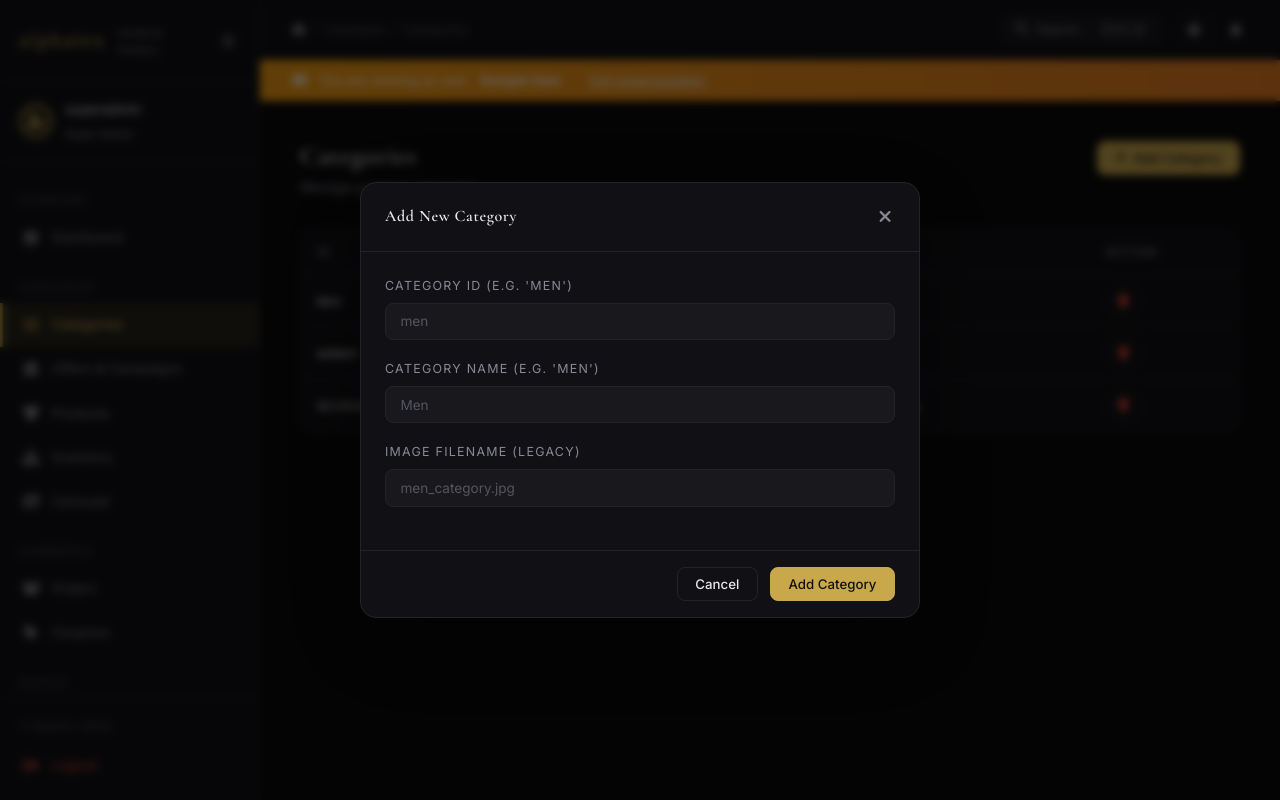
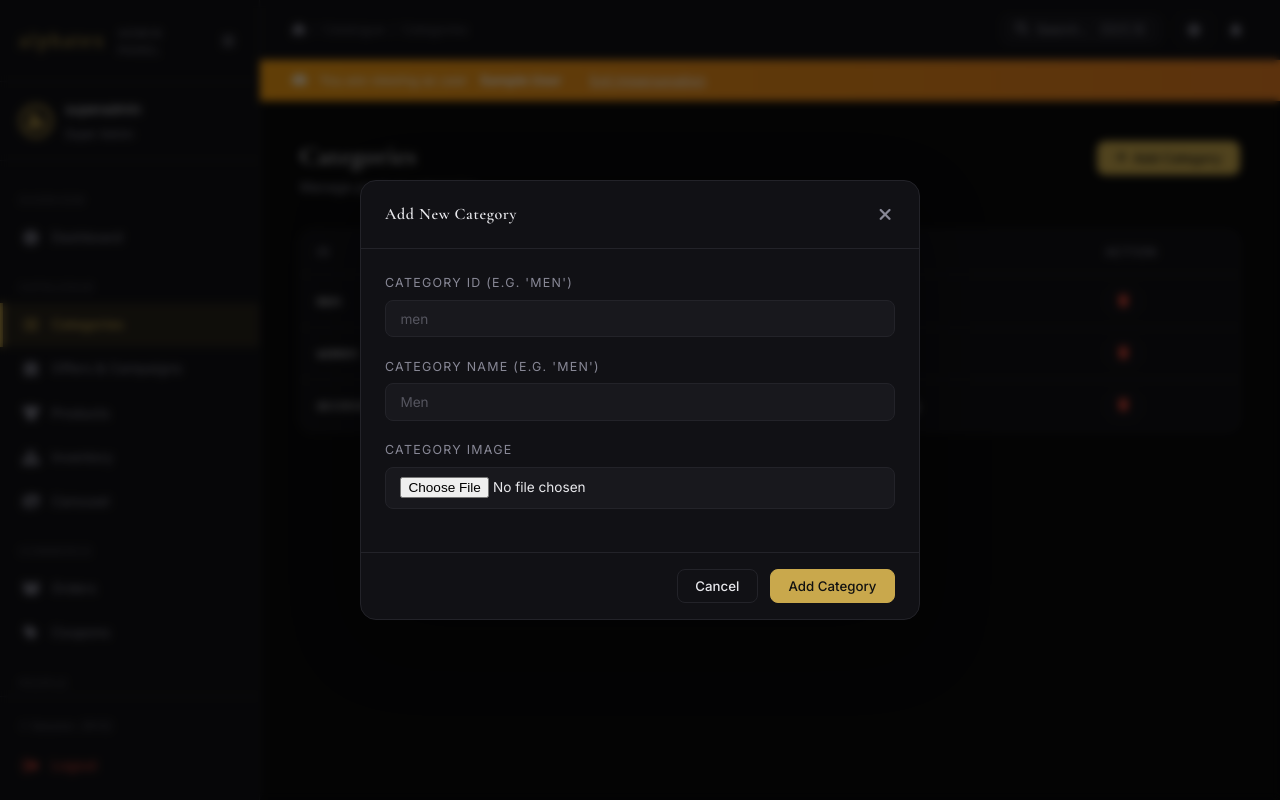
Before and after one commit to pythonicshariful/alphatex, a Flask app: page /admin/categories in a window 1280 px wide, after a click on "Add Category". Run offline with Flask 3, Linux system fonts and the light colour scheme; the visitor is signed in with stand-in values (Sample User, id 1); data comes from the database, SQL or seed files in the repository.

Commit message:
Add category image upload and optimize all uploads (carousel, offer, avatar, category) to WebP format

```diff
--- a/admin/routes.py
+++ b/admin/routes.py
@@ -465,11 +465,19 @@ def categories(admin):
         # Add new category
         cat_id = request.form.get('id')
         name = request.form.get('name')
-        image = request.form.get('image', 'product_1.jpg')
+        file = request.files.get('image')
+
         if Category.query.get(cat_id):
             flash('Category ID already exists.', 'error')
         else:
-            cat = Category(id=cat_id, name=name, image=image)
+            image_filename = 'product_1.jpg'
+            if file and file.filename:
+                from utils.images import optimize_and_save_image
+                upload_dir = os.path.join(current_app.root_path, 'static', 'images')
+                filename_base = f"category_{secure_filename(cat_id)}"
+                image_filename = optimize_and_save_image(file, upload_dir, filename_base, max_width=800)
+
+            cat = Category(id=cat_id, name=name, image=image_filename)
             db.session.add(cat)
             db.session.commit()
             flash('Category added.', 'success')
@@ -505,12 +513,11 @@ def offers(admin):
             from werkzeug.utils import secure_filename
             import os
             from flask import current_app
+            from utils.images import optimize_and_save_image
             filename = secure_filename(file.filename)
+            filename_base = os.path.splitext(filename)[0]
             upload_dir = os.path.join(current_app.root_path, 'static', 'images', 'offers')
-            os.makedirs(upload_dir, exist_ok=True)
-            filepath = os.path.join(upload_dir, filename)
-            file.save(filepath)
-            banner_image = filename
+            banner_image = optimize_and_save_image(file, upload_dir, filename_base, max_width=1200)
 
         if Offer.query.filter_by(slug=slug).first():
             flash('Offer slug already exists.', 'error')
@@ -552,14 +559,17 @@ def carousel(admin):
             order = 0
 
         if file and file.filename:
+            from werkzeug.utils import secure_filename
+            import os
+            from flask import current_app
+            from utils.images import optimize_and_save_image
             filename = secure_filename(file.filename)
+            filename_base = os.path.splitext(filename)[0]
             upload_dir = os.path.join(current_app.root_path, 'static', 'images')
-            os.makedirs(upload_dir, exist_ok=True)
-            filepath = os.path.join(upload_dir, filename)
-            file.save(filepath)
+            saved_filename = optimize_and_save_image(file, upload_dir, filename_base, max_width=2000)
 
             slide = CarouselSlide(
-                image=filename,
+                image=saved_filename,
                 heading=heading,
                 subheading=subheading,
                 button_text=button_text,
--- a/templates/admin/categories.html
+++ b/templates/admin/categories.html
@@ -49,7 +49,7 @@
 <!-- Add Category Modal -->
 <div class="modal-overlay" id="add-cat-modal">
     <div class="modal-box">
-        <form method="POST" action="{{ url_for('admin.categories') }}">
+        <form method="POST" action="{{ url_for('admin.categories') }}" enctype="multipart/form-data">
             <input type="hidden" name="csrf_token" value="{{ csrf_token() }}">
             <div class="modal-header">
                 <h3>Add New Category</h3>
@@ -65,8 +65,8 @@
                     <input type="text" name="name" class="form-control" required placeholder="Men">
                 </div>
                 <div class="form-group">
-                    <label class="form-label">Image filename (legacy)</label>
-                    <input type="text" name="image" class="form-control" placeholder="men_category.jpg">
+                    <label class="form-label">Category Image</label>
+                    <input type="file" name="image" class="form-control" accept="image/*" required>
                 </div>
             </div>
             <div class="modal-footer">
--- a/user/routes.py
+++ b/user/routes.py
@@ -129,16 +129,14 @@ def avatar_upload():
         return jsonify({'error': 'File too large. Maximum 5 MB.'}), 400
 
     avatars_dir = os.path.join(current_app.root_path, 'static', 'images', 'avatars')
-    os.makedirs(avatars_dir, exist_ok=True)
+    filename_base = f'user_{current_user.id}'
 
-    ext = file.filename.rsplit('.', 1)[1].lower()
-    filename = f'user_{current_user.id}.{ext}'
-    filepath = os.path.join(avatars_dir, filename)
-    file.save(filepath)
+    from utils.images import optimize_and_save_image
+    saved_filename = optimize_and_save_image(file, avatars_dir, filename_base, max_width=300)
 
-    current_user.avatar = filename
+    current_user.avatar = saved_filename
     db.session.commit()
-    return jsonify({'url': f'/static/images/avatars/{filename}', 'success': True})
+    return jsonify({'url': f'/static/images/avatars/{saved_filename}', 'success': True})
 
 
 # -------------------------------------------------------
--- a/utils/images.py
+++ b/utils/images.py
@@ -151,3 +151,32 @@ def migrate_legacy_image(product, static_root: str) -> bool:
     db.session.commit()
     print(f'[Migration] Product {product.id} "{product.name}" → hero WebP created.')
     return True
+
+
+def optimize_and_save_image(file_storage, dest_dir, filename_base, max_width=None, quality=82) -> str:
+    """
+    Reads an uploaded file (like a FileStorage object), converts it to WebP format,
+    resizes it if it exceeds max_width (retaining aspect ratio), optimizes it, and
+    saves it to dest_dir.
+    Returns the new filename (e.g., 'filename_base.webp').
+    """
+    img = Image.open(file_storage.stream)
+    img.load()
+
+    # Handle transparency / modes
+    if img.mode in ('RGBA', 'LA') or (img.mode == 'P' and 'transparency' in img.info):
+        img = img.convert('RGBA')
+    else:
+        img = img.convert('RGB')
+
+    orig_w, orig_h = img.size
+    if max_width and orig_w > max_width:
+        h = int(orig_h * (max_width / orig_w))
+        img = img.resize((max_width, h), Image.LANCZOS)
+
+    out_filename = f"{filename_base}.webp"
+    out_path = Path(dest_dir) / out_filename
+    os.makedirs(dest_dir, exist_ok=True)
+
+    img.save(out_path, 'WEBP', quality=quality, method=6)
+    return out_filename
```
